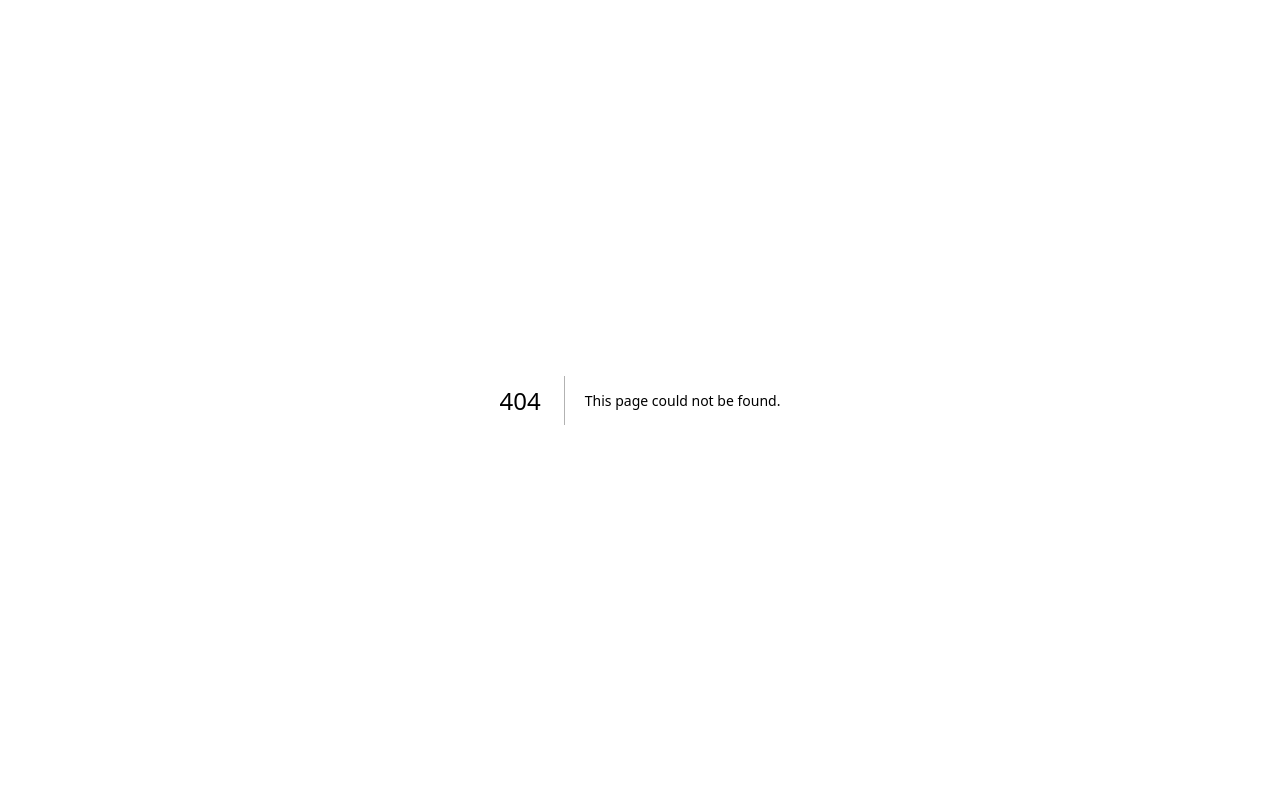
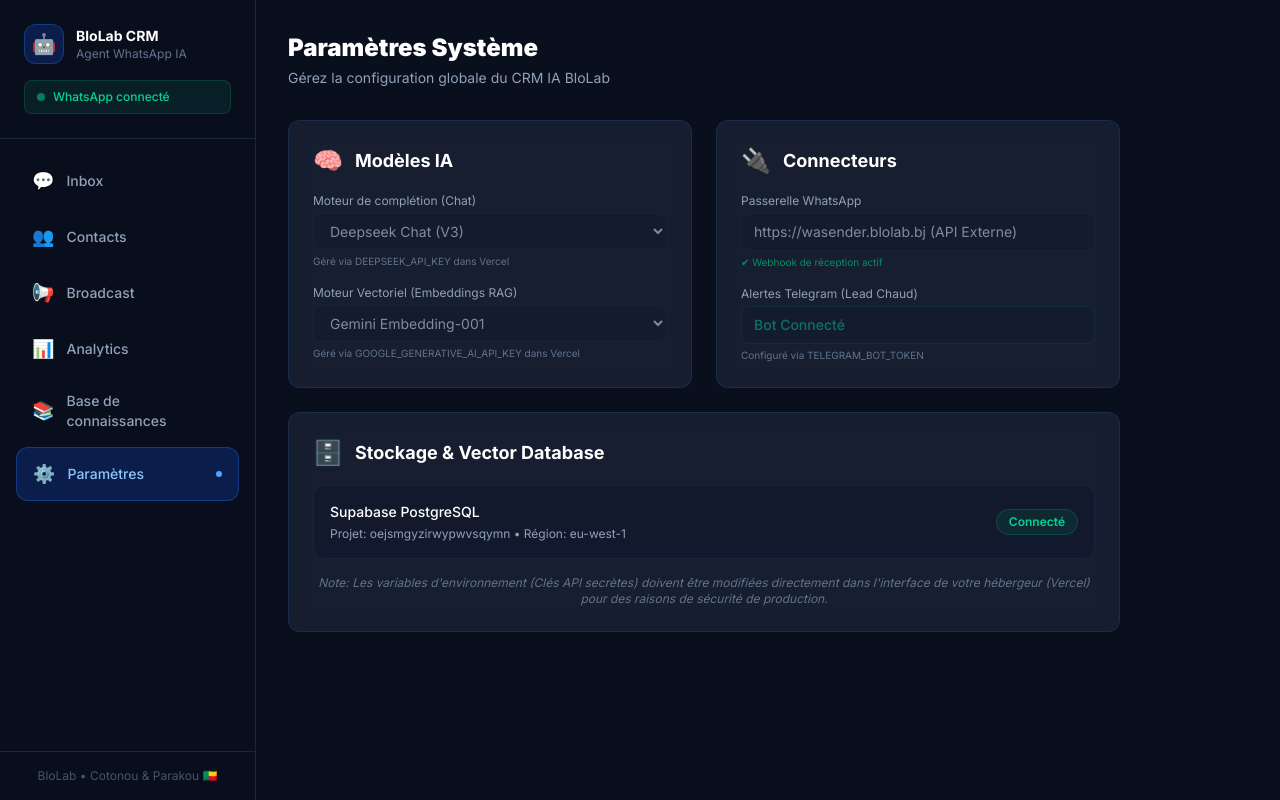
Before and after one commit to Koudous13/WhatsApp-CRM, a Next.js app in the folder app/: page /settings in a window 1280 px wide. Before the commit this address had no page. Built offline with nearby package versions, Linux system fonts and the light colour scheme.

Commit message:
feat(ui): add settings page to resolve 404

```diff
--- /dev/null
+++ b/app/app/(dashboard)/settings/page.tsx
@@ -0,0 +1,87 @@
+'use client'
+
+import { useState } from 'react'
+
+export default function SettingsPage() {
+    return (
+        <div className="p-8 max-w-4xl space-y-8 animate-fadeIn">
+            <div>
+                <h1 className="text-2xl font-black text-white">Paramètres Système</h1>
+                <p className="text-sm text-slate-400 mt-1">Gérez la configuration globale du CRM IA BloLab</p>
+            </div>
+
+            <div className="grid grid-cols-1 md:grid-cols-2 gap-6">
+
+                {/* ── Intelligence Artificielle ──────────────────────────────── */}
+                <div className="glass-card p-6 space-y-4">
+                    <div className="flex items-center gap-3 mb-4">
+                        <span className="text-2xl">🧠</span>
+                        <h2 className="text-lg font-bold text-white">Modèles IA</h2>
+                    </div>
+
+                    <div>
+                        <label className="block text-xs text-slate-400 mb-1">Moteur de complétion (Chat)</label>
+                        <select disabled className="w-full px-3 py-2 rounded-lg text-sm text-slate-300 opacity-60 cursor-not-allowed" style={{ background: 'rgba(15, 23, 42, 0.5)', border: '1px solid rgba(30, 58, 95, 0.4)' }}>
+                            <option>Deepseek Chat (V3)</option>
+                        </select>
+                        <p className="text-[10px] text-slate-500 mt-1">Géré via DEEPSEEK_API_KEY dans Vercel</p>
+                    </div>
+
+                    <div>
+                        <label className="block text-xs text-slate-400 mb-1">Moteur Vectoriel (Embeddings RAG)</label>
+                        <select disabled className="w-full px-3 py-2 rounded-lg text-sm text-slate-300 opacity-60 cursor-not-allowed" style={{ background: 'rgba(15, 23, 42, 0.5)', border: '1px solid rgba(30, 58, 95, 0.4)' }}>
+                            <option>Gemini Embedding-001</option>
+                        </select>
+                        <p className="text-[10px] text-slate-500 mt-1">Géré via GOOGLE_GENERATIVE_AI_API_KEY dans Vercel</p>
+                    </div>
+                </div>
+
+
+                {/* ── Intégrations API ─────────────────────────────────────── */}
+                <div className="glass-card p-6 space-y-4">
+                    <div className="flex items-center gap-3 mb-4">
+                        <span className="text-2xl">🔌</span>
+                        <h2 className="text-lg font-bold text-white">Connecteurs</h2>
+                    </div>
+
+                    <div>
+                        <label className="block text-xs text-slate-400 mb-1">Passerelle WhatsApp</label>
+                        <input value="https://wasender.blolab.bj (API Externe)" disabled className="w-full px-3 py-2 rounded-lg text-sm text-slate-300 opacity-60 cursor-not-allowed" style={{ background: 'rgba(15, 23, 42, 0.5)', border: '1px solid rgba(30, 58, 95, 0.4)' }} />
+                        <p className="text-[10px] text-emerald-500/70 mt-1">✔ Webhook de réception actif</p>
+                    </div>
+
+                    <div>
+                        <label className="block text-xs text-slate-400 mb-1">Alertes Telegram (Lead Chaud)</label>
+                        <div className="flex gap-2">
+                            <input value="Bot Connecté" disabled className="flex-1 px-3 py-2 rounded-lg text-sm text-emerald-400/80 font-medium opacity-60 cursor-not-allowed" style={{ background: 'rgba(15, 23, 42, 0.5)', border: '1px solid rgba(16, 185, 129, 0.2)' }} />
+                        </div>
+                        <p className="text-[10px] text-slate-500 mt-1">Configuré via TELEGRAM_BOT_TOKEN</p>
+                    </div>
+                </div>
+
+                {/* ── Base de Données ──────────────────────────────────────── */}
+                <div className="glass-card p-6 space-y-4 md:col-span-2">
+                    <div className="flex items-center gap-3 mb-4">
+                        <span className="text-2xl">🗄️</span>
+                        <h2 className="text-lg font-bold text-white">Stockage & Vector Database</h2>
+                    </div>
+
+                    <div className="flex items-center justify-between p-4 rounded-xl" style={{ background: 'rgba(15, 23, 42, 0.5)', border: '1px solid rgba(30, 58, 95, 0.4)' }}>
+                        <div>
+                            <p className="text-sm font-medium text-white mb-1">Supabase PostgreSQL</p>
+                            <p className="text-xs text-slate-400">Projet: oejsmgyzirwypwvsqymn • Région: eu-west-1</p>
+                        </div>
+                        <span className="px-3 py-1 rounded-full text-xs font-semibold bg-emerald-500/10 text-emerald-400 border border-emerald-500/20">
+                            Connecté
+                        </span>
+                    </div>
+
+                    <p className="text-xs text-slate-500 italic mt-2 text-center">
+                        Note: Les variables d'environnement (Clés API secrètes) doivent être modifiées directement dans l'interface de votre hébergeur (Vercel) pour des raisons de sécurité de production.
+                    </p>
+                </div>
+
+            </div>
+        </div>
+    )
+}
```
